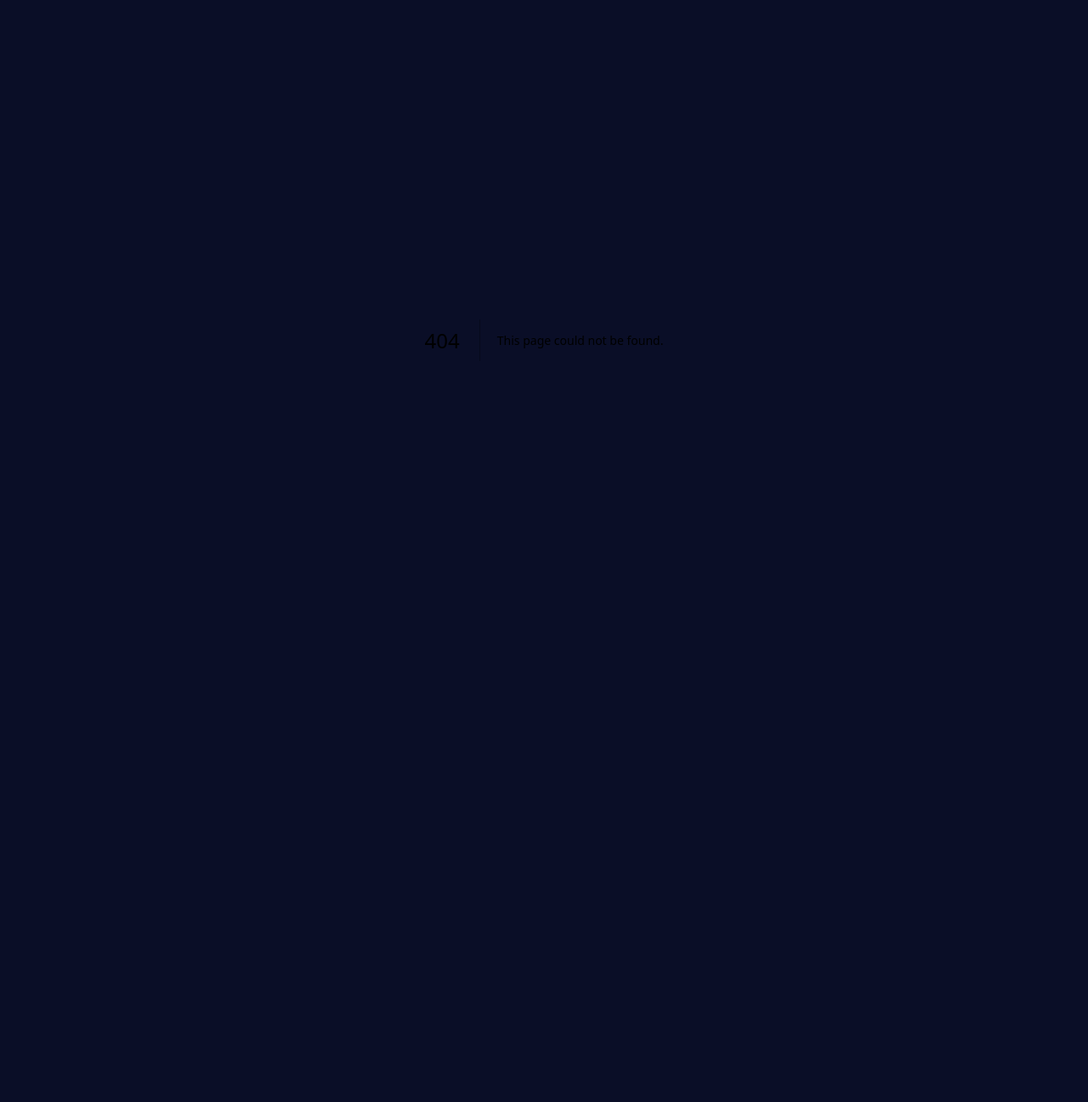
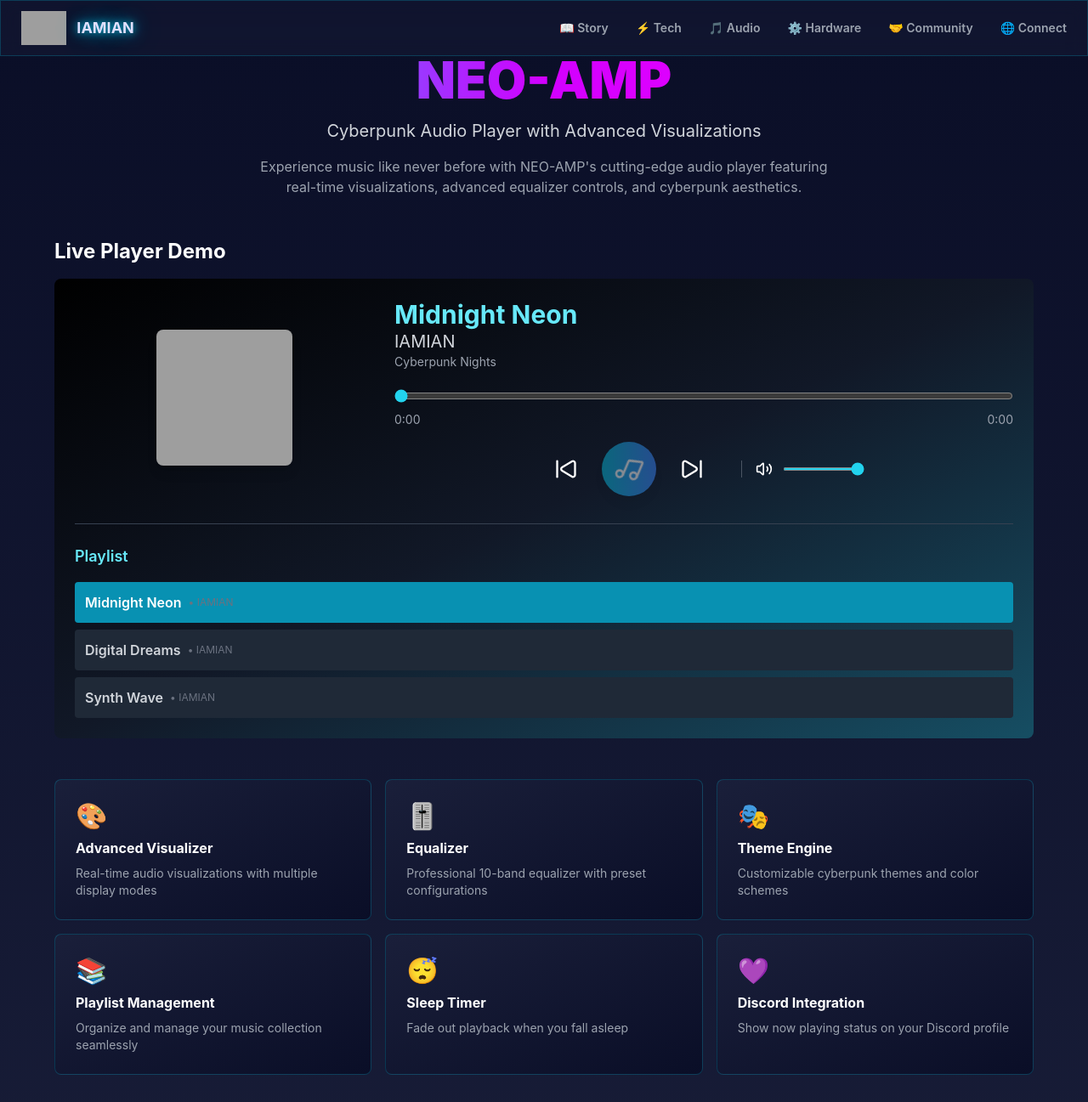
Before and after one commit to heattafrica-byte/iancredible-2026, a Next.js app: page /audio in a window 1280 px wide. Before the commit this address had no page. Shown: the top 1297 px of the page at 85% size. Before the commit the page ends 800 px from the top, so only its background shows below. Built offline with nearby package versions, Linux system fonts and the light colour scheme; grey boxes are pictures that could not be loaded.

Commit message:
Fix invalid lucide-react GitHub icon import

```diff
--- /dev/null
+++ b/app/audio/page.tsx
@@ -0,0 +1,215 @@
+'use client'
+
+import { useState, useEffect } from 'react'
+import Link from 'next/link'
+import { Download, Code, ExternalLink } from 'lucide-react'
+import { motion } from 'framer-motion'
+import IntellimixShowcase from '@/app/components/sections/IntellimixShowcase'
+import Navigation from '@/app/components/Navigation'
+import NEOAmpPlayer from '@/app/components/NEOAmpPlayer'
+
+export default function AudioPage() {
+  const [mounted, setMounted] = useState(false)
+
+  useEffect(() => {
+    setMounted(true)
+  }, [])
+
+  if (!mounted) return null
+
+  // Sample demo tracks for NEO AMP
+  const demoTracks = [
+    {
+      id: '1',
+      title: 'Midnight Neon',
+      artist: 'IAMIAN',
+      album: 'Cyberpunk Nights',
+      url: '/audio/demo-tracks/midnight-neon.mp3',
+      duration: 180,
+      coverUrl: '/images/neoamp-cover-1.png',
+    },
+    {
+      id: '2',
+      title: 'Digital Dreams',
+      artist: 'IAMIAN',
+      album: 'Cyberpunk Nights',
+      url: '/audio/demo-tracks/digital-dreams.mp3',
+      duration: 220,
+      coverUrl: '/images/neoamp-cover-2.png',
+    },
+    {
+      id: '3',
+      title: 'Synth Wave',
+      artist: 'IAMIAN',
+      album: 'Cyberpunk Nights',
+      url: '/audio/demo-tracks/synth-wave.mp3',
+      duration: 200,
+      coverUrl: '/images/neoamp-cover-3.png',
+    },
+  ]
+
+  return (
+    <main className="min-h-screen bg-gradient-to-br from-dark-bg via-dark-surface to-dark-bg overflow-hidden">
+      <Navigation currentPath="audio" onNavigate={() => {}} />
+
+      {/* NEO AMP Section */}
+      <section className="py-16 px-4 bg-gradient-to-b from-dark-bg to-dark-surface border-b border-neon-cyan/20">
+        <div className="max-w-6xl mx-auto space-y-12">
+          {/* Header */}
+          <motion.div
+            initial={{ opacity: 0, y: 20 }}
+            animate={{ opacity: 1, y: 0 }}
+            className="text-center space-y-4"
+          >
+            <h2 className="text-5xl md:text-6xl font-black bg-gradient-to-r from-neon-cyan via-neon-purple to-neon-pink bg-clip-text text-transparent">
+              NEO-AMP
+            </h2>
+            <p className="text-xl text-gray-300">
+              Cyberpunk Audio Player with Advanced Visualizations
+            </p>
+            <p className="text-gray-400 max-w-2xl mx-auto">
+              Experience music like never before with NEO-AMP's cutting-edge audio player featuring real-time visualizations,
+              advanced equalizer controls, and cyberpunk aesthetics.
+            </p>
+          </motion.div>
+
+          {/* Live Demo */}
+          <motion.div
+            initial={{ opacity: 0, y: 20 }}
+            animate={{ opacity: 1, y: 0 }}
+            transition={{ delay: 0.1 }}
+            className="space-y-4"
+          >
+            <h3 className="text-2xl font-bold text-white mb-4">Live Player Demo</h3>
+            <NEOAmpPlayer tracks={demoTracks} variant="full" />
+          </motion.div>
+
+          {/* Features Grid */}
+          <motion.div
+            initial={{ opacity: 0, y: 20 }}
+            animate={{ opacity: 1, y: 0 }}
+            transition={{ delay: 0.2 }}
+            className="grid md:grid-cols-3 gap-4"
+          >
+            {[
+              {
+                title: 'Advanced Visualizer',
+                description: 'Real-time audio visualizations with multiple display modes',
+                icon: '🎨',
+              },
+              {
+                title: 'Equalizer',
+                description: 'Professional 10-band equalizer with preset configurations',
+                icon: '🎚️',
+              },
+              {
+                title: 'Theme Engine',
+                description: 'Customizable cyberpunk themes and color schemes',
+                icon: '🎭',
+              },
+              {
+                title: 'Playlist Management',
+                description: 'Organize and manage your music collection seamlessly',
+                icon: '📚',
+              },
+              {
+                title: 'Sleep Timer',
+                description: 'Fade out playback when you fall asleep',
+                icon: '😴',
+              },
+              {
+                title: 'Discord Integration',
+                description: 'Show now playing status on your Discord profile',
+                icon: '💜',
+              },
+            ].map((feature, i) => (
+              <motion.div
+                key={i}
+                whileHover={{ translateY: -8 }}
+                className="bg-gradient-to-br from-dark-surface to-dark-bg border border-neon-cyan/20 rounded-lg p-6 space-y-2 hover:border-neon-purple/40 transition-colors"
+              >
+                <div className="text-3xl mb-2">{feature.icon}</div>
+                <h4 className="font-bold text-white">{feature.title}</h4>
+                <p className="text-sm text-gray-400">{feature.description}</p>
+              </motion.div>
+            ))}
+          </motion.div>
+
+          {/* Download Section */}
+          <motion.div
+            initial={{ opacity: 0, y: 20 }}
+            animate={{ opacity: 1, y: 0 }}
+            transition={{ delay: 0.3 }}
+            className="bg-gradient-to-r from-neon-cyan/10 to-neon-purple/10 border border-neon-cyan/30 rounded-lg p-8 space-y-6"
+          >
+            <div>
+              <h3 className="text-2xl font-bold text-white mb-2">Download NEO-AMP</h3>
+              <p className="text-gray-300">
+                Available for Windows, macOS, and Linux. Install on your desktop to experience the full power of NEO-AMP.
+              </p>
+            </div>
+
+            <div className="grid md:grid-cols-3 gap-4">
+              {[
+                { name: 'Windows', icon: '🪟', url: '#download-windows' },
+                { name: 'macOS', icon: '🍎', url: '#download-macos' },
+                { name: 'Linux', icon: '🐧', url: '#download-linux' },
+              ].map((platform) => (
+                <a
+                  key={platform.name}
+                  href={platform.url}
+                  className="flex items-center justify-center gap-3 bg-dark-bg border border-neon-cyan/30 hover:border-neon-cyan hover:bg-neon-cyan/5 rounded-lg p-4 transition-all group"
+                >
+                  <span className="text-2xl">{platform.icon}</span>
+                  <div className="text-left">
+                    <p className="font-bold text-white">{platform.name}</p>
+                    <p className="text-xs text-gray-400">Download</p>
+                  </div>
+                  <Download className="w-4 h-4 text-neon-cyan group-hover:translate-y-1 transition-transform" />
+                </a>
+              ))}
+            </div>
+
+            {/* GitHub Link */}
+            <div className="flex items-center justify-center gap-2 pt-4 border-t border-neon-cyan/20">
+              <Code className="w-5 h-5 text-neon-cyan" />
+              <a
+                href="https://github.com/your-repo/neoamp"
+                target="_blank"
+                rel="noopener noreferrer"
+                className="text-neon-cyan hover:text-neon-purple transition-colors flex items-center gap-1"
+              >
+                View on GitHub
+                <ExternalLink className="w-4 h-4" />
+              </a>
+            </div>
+          </motion.div>
+        </div>
+      </section>
+
+      {/* Audio/Intellimix Section */}
+      <IntellimixShowcase id="sonic" />
+
+      {/* Navigation to Next Section */}
+      <section className="py-16 px-4 bg-gradient-to-b from-dark-surface to-dark-bg">
+        <div className="max-w-6xl mx-auto">
+          <div className="flex justify-between items-center">
+            <Link
+              href="/tech"
+              className="px-6 py-3 rounded-lg border border-neon-cyan/30 text-neon-cyan hover:bg-neon-cyan/10 transition-all"
+            >
+              ← Back: Tech
+            </Link>
+
+            <Link
+              href="/hardware"
+              className="px-6 py-3 rounded-lg bg-gradient-to-r from-neon-purple to-neon-pink text-white hover:shadow-lg transition-all"
+            >
+              Next: Hardware →
+            </Link>
+          </div>
+        </div>
+      </section>
+    </main>
+  )
+}
```
